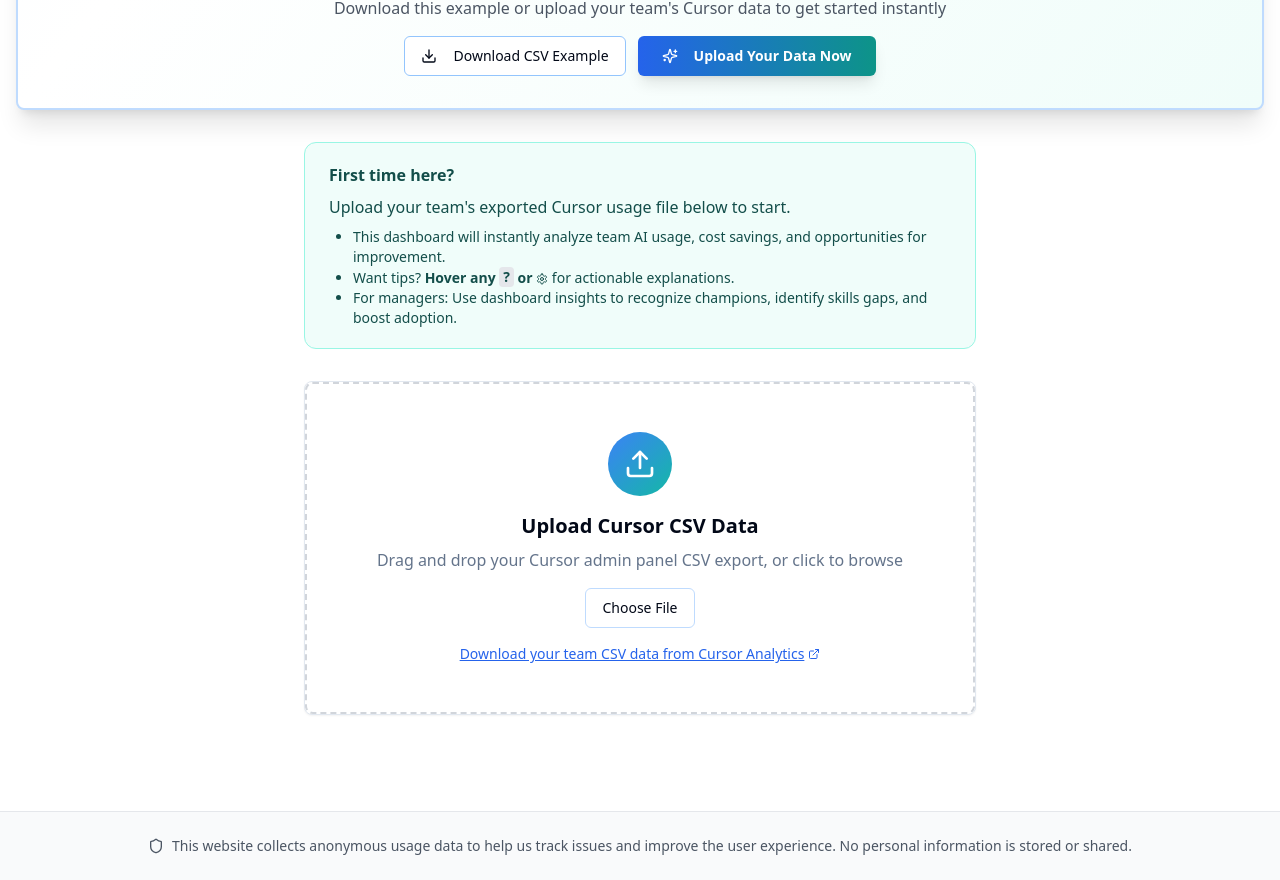
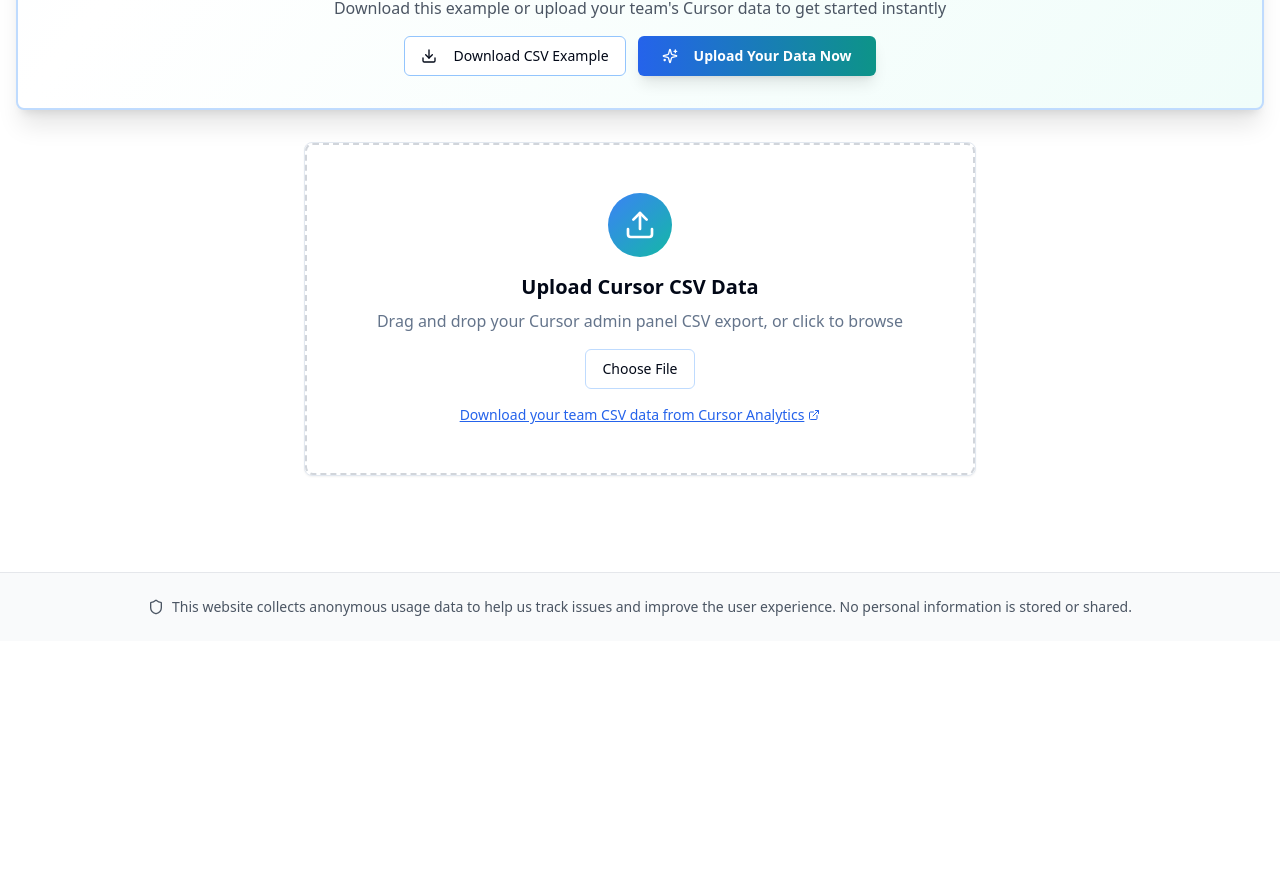
Before and after one commit to zivhundert/cursor-adoption-insights, a React (Vite) app: page / in a window 1280 px wide. Shown: the part 1833-2713 px from the top of the page. After the commit the page ends 2474 px from the top, so only its background shows below. Built offline with nearby package versions, Linux system fonts and the light colour scheme.

Commit message:
Remove "First time here" box
Remove the onboarding panel from the index page.

```diff
--- a/src/pages/Index.tsx
+++ b/src/pages/Index.tsx
@@ -86,15 +86,6 @@ const Index = () => {
             {/* Example Showcase - New Eye-Catching Section */}
             <ExampleShowcase />
 
-            {/* Onboarding panel for new users */}
-            <div className="bg-teal-50 border border-teal-200 rounded-xl px-6 py-5 mb-8 max-w-2xl mx-auto text-teal-900 text-base flex flex-col gap-2">
-              <b>First time here?</b> Upload your team's exported Cursor usage file below to start.
-              <ul className="list-disc ml-6 text-sm">
-                <li>This dashboard will instantly analyze team AI usage, cost savings, and opportunities for improvement.</li>
-                <li>Want tips? <span className="font-semibold">Hover any <span className="inline-block align-text-bottom bg-gray-200 rounded px-1">?</span> or <span className="inline-block align-text-bottom"><Settings className="h-3 w-3 inline" /></span></span> for actionable explanations.</li>
-                <li>For managers: Use dashboard insights to recognize champions, identify skills gaps, and boost adoption.</li>
-              </ul>
-            </div>
 
             <div data-upload-section>
               <FileUpload onFileUpload={handleFileUploadWithAnalytics} isLoading={isLoading} />
```
